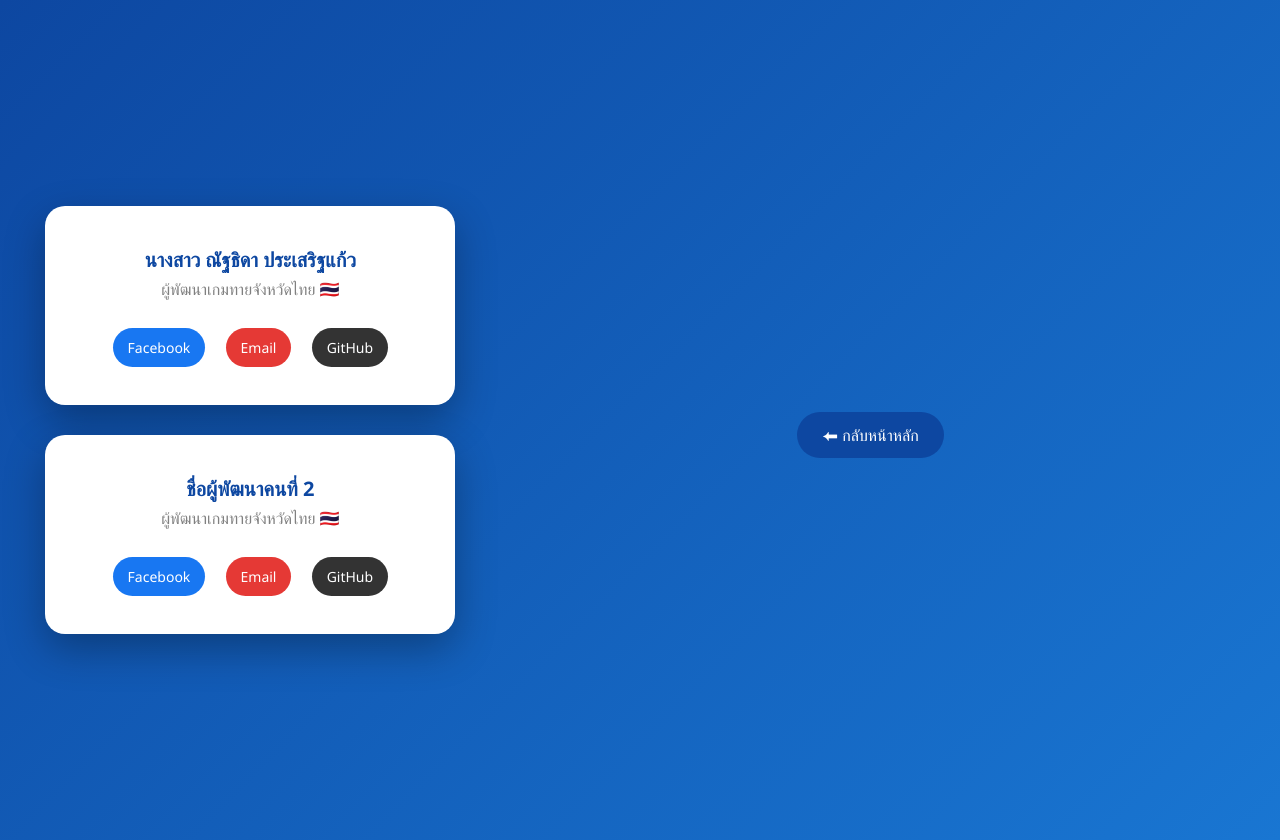
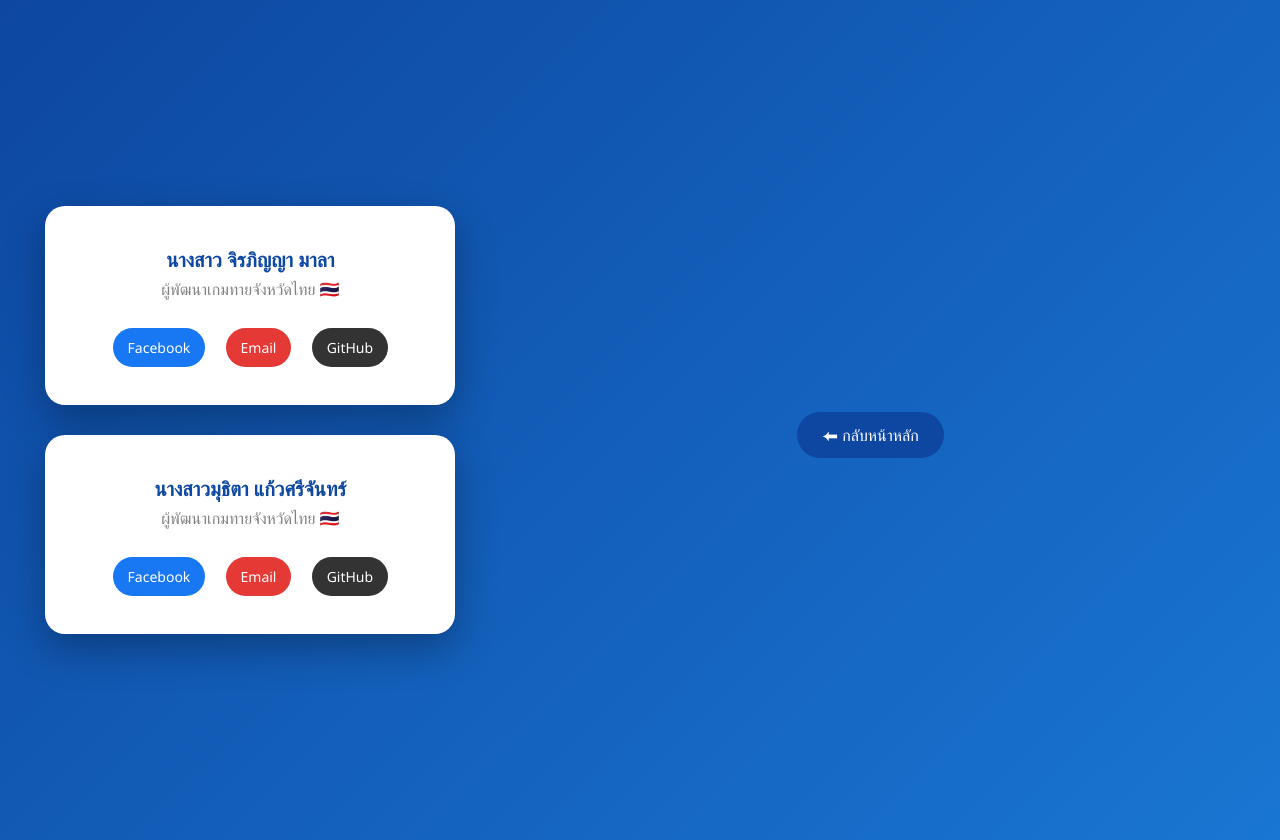
Before and after one commit to first130549-cmd/thailand-quaetion, a plain HTML site: page contact.html in a window 1280 px wide. Drawn offline with Linux system fonts and the light colour scheme.

Commit message:
Add files via upload

```diff
--- a/contact.html
+++ b/contact.html
@@ -110,7 +110,7 @@ h1 {
 
   <!-- คนที่ 1 -->
   <div class="card">
-    <h1>นางสาว ณัฐธิดา ประเสริฐแก้ว</h1>
+    <h1>นางสาว จิรภิญญา มาลา</h1>
     <div class="role">ผู้พัฒนาเกมทายจังหวัดไทย 🇹🇭</div>
 
     <div class="social">
@@ -122,7 +122,7 @@ h1 {
 
   <!-- คนที่ 2 -->
   <div class="card">
-    <h1>ชื่อผู้พัฒนาคนที่ 2</h1>
+    <h1>นางสาวมุธิตา แก้วศรีจันทร์</h1>
     <div class="role">ผู้พัฒนาเกมทายจังหวัดไทย 🇹🇭</div>
 
     <div class="social">
```
